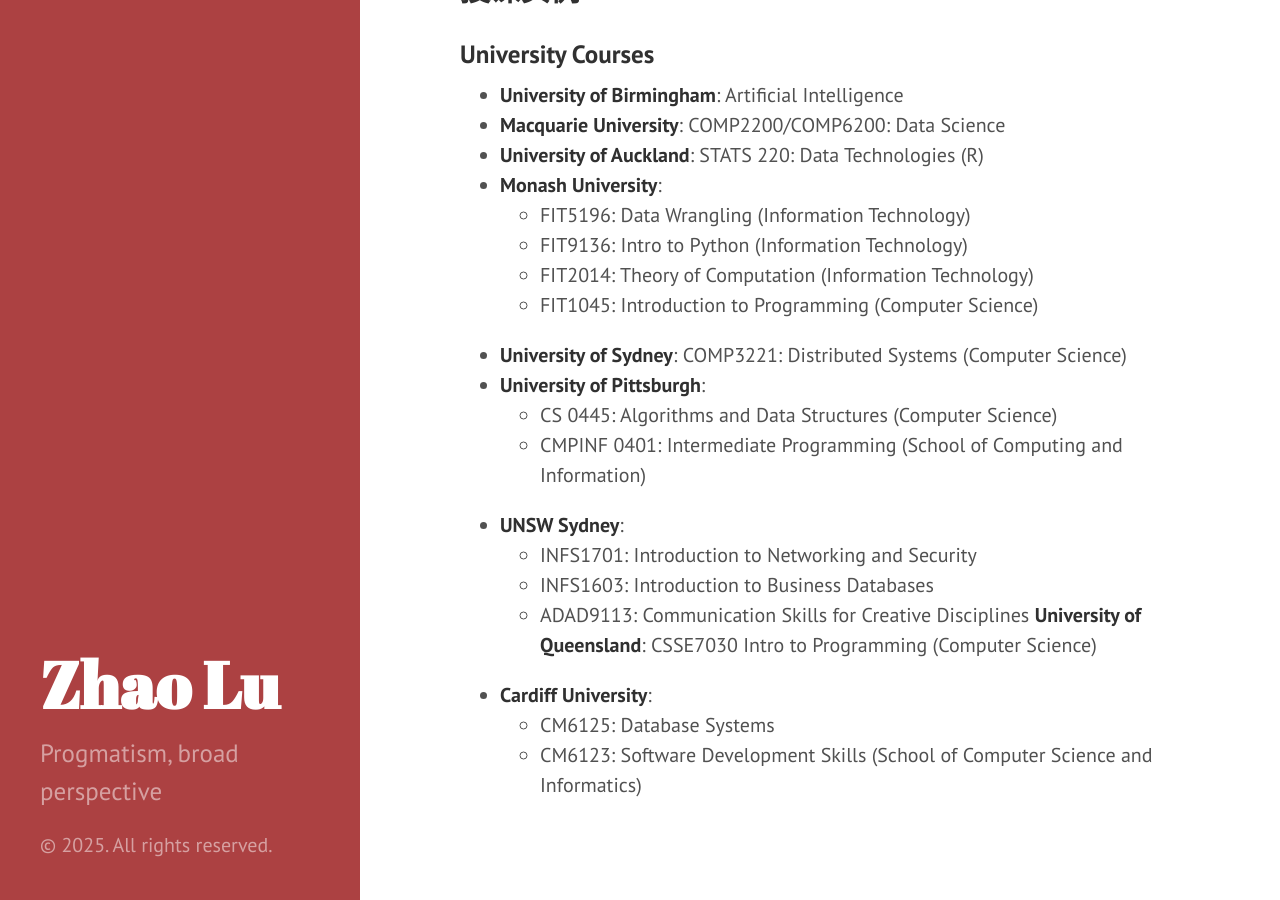
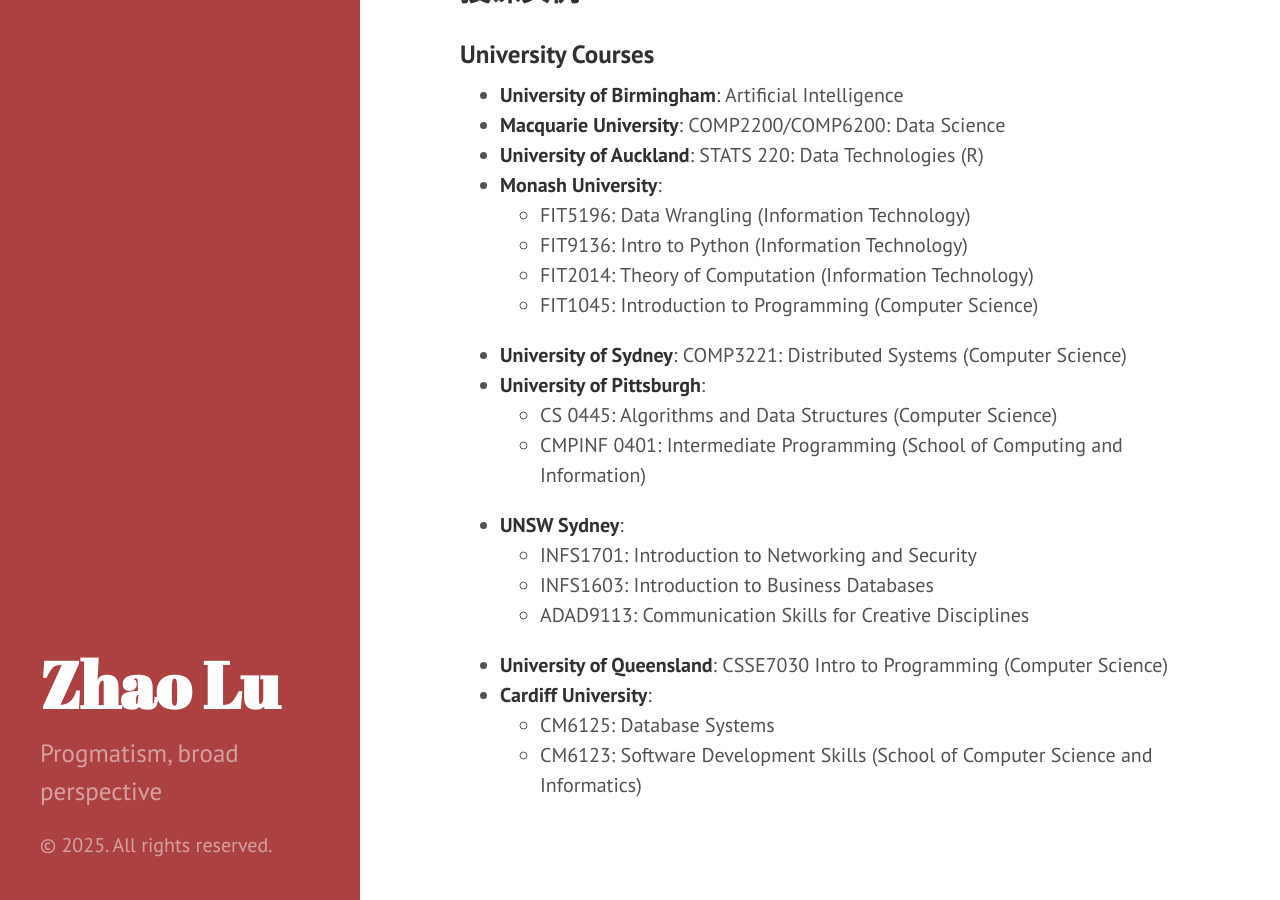
Before and after one commit to zlu/teach.zlu.me, a Jekyll site: the page built from index.markdown, in a window 1280 px wide and 900 px high, scrolled down 1583 px. Built offline with Jekyll 4.4.1, drawn with Linux system fonts in a browser that asks for light colours.

Commit message:
Fix format

```diff
--- a/index.markdown
+++ b/index.markdown
@@ -53,7 +53,7 @@ I hold five patents in the fields of storage systems and telephony.
   - INFS1701: Introduction to Networking and Security
   - INFS1603: Introduction to Business Databases
   - ADAD9113: Communication Skills for Creative Disciplines
-  **University of Queensland**: CSSE7030 Intro to Programming (Computer Science)
+- **University of Queensland**: CSSE7030 Intro to Programming (Computer Science)
 - **Cardiff University**:
   - CM6125: Database Systems
   - CM6123: Software Development Skills (School of Computer Science and Informatics)
```
